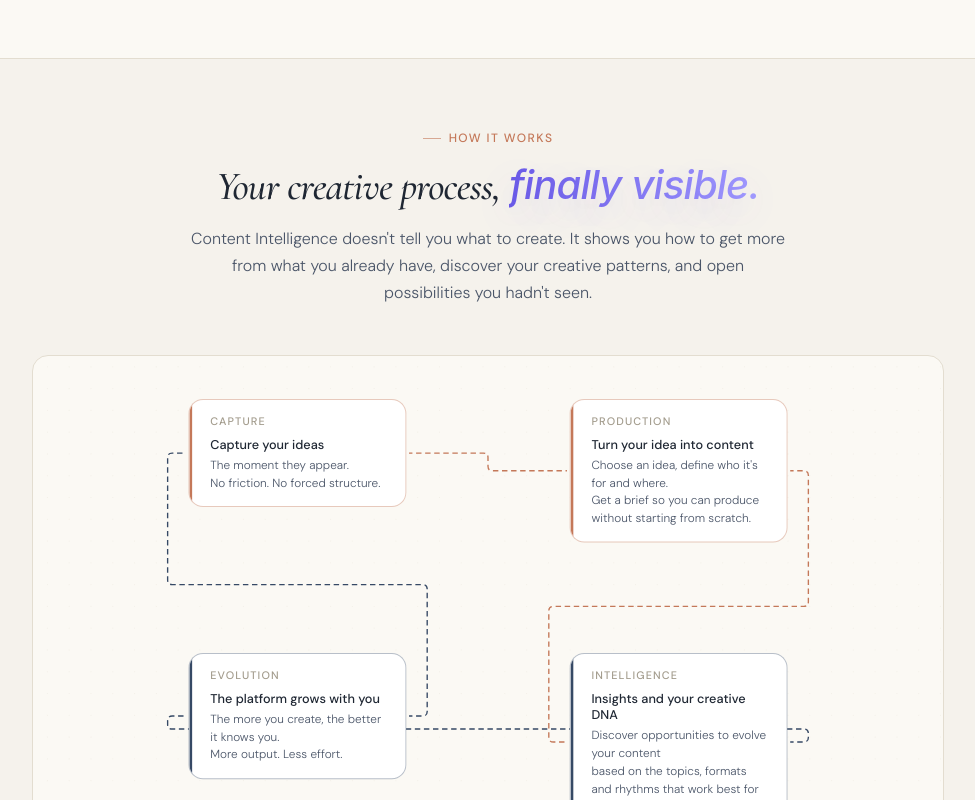
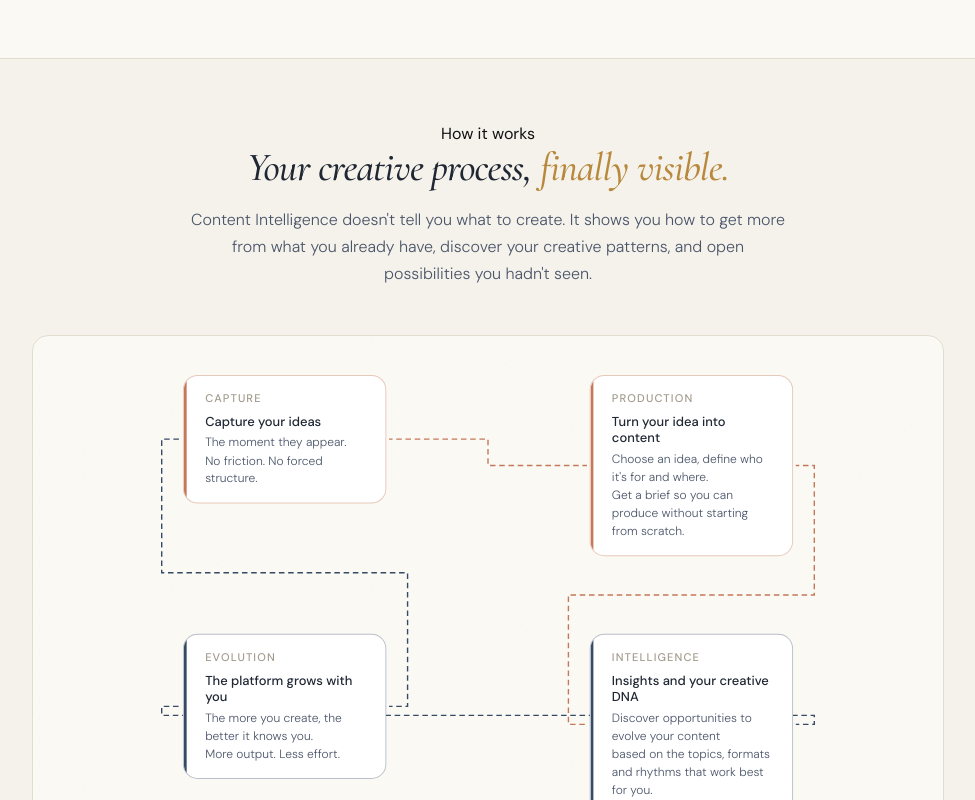
Before and after one commit to ruedalibre/landing-portfolio-content-intelligence-app, a React (Vite) app in the folder landing-portfolio-content-intelligence-app/: page / in a window 1280 px wide. Shown: the part 1300-2100 px from the top of the page, without its empty margins (152-1127 px from the left). Built offline with nearby package versions, Linux system fonts and the light colour scheme; no server answers; the database is empty.

Commit message:
Mejora estilos Solution section

```diff
--- a/landing-portfolio-content-intelligence-app/src/components/sections/LoopNode.tsx
+++ b/landing-portfolio-content-intelligence-app/src/components/sections/LoopNode.tsx
@@ -1,11 +1,11 @@
-import { Handle, Position } from '@xyflow/react';
+import { Handle, Position } from "@xyflow/react";
 
 type LoopNodeData = {
   phase: string;
   title: string;
   line1: string;
   line2: string;
-  accent: 'terracota' | 'slate';
+  accent: "terracota" | "slate";
 };
 
 const LoopNode = ({ data }: { data: LoopNodeData }) => {
--- a/landing-portfolio-content-intelligence-app/src/components/sections/Solution.tsx
+++ b/landing-portfolio-content-intelligence-app/src/components/sections/Solution.tsx
@@ -1,152 +1,174 @@
-import { useState, useEffect, useCallback } from 'react';
+import { useMemo } from "react";
 import {
   ReactFlow,
   ReactFlowProvider,
   useNodesState,
   useEdgesState,
+  Position,
   Background,
   BackgroundVariant,
-} from '@xyflow/react';
-import '@xyflow/react/dist/style.css';
-import { useTranslation } from 'react-i18next';
-import LoopNode from './LoopNode';
+} from "@xyflow/react";
+import "@xyflow/react/dist/style.css";
+import { useTranslation } from "react-i18next";
+import LoopNode from "./LoopNode";
 
-const nodeTypes = {
-  loopNode: LoopNode,
+const nodeTypes = { loopNode: LoopNode };
+
+const TERRACOTA = "#c47859";
+const SLATE = "#364965";
+
+const edgeStyle = (color: string) => ({
+  stroke: color,
+  strokeWidth: 1.5,
+  strokeDasharray: "6 4",
+});
+
+const Solution = () => {
+  const { t } = useTranslation("solution");
+
+  const isMobile = typeof window !== "undefined" && window.innerWidth < 768;
+
+  const desktopPos = {
+    "1": { x: 0, y: 0 },
+    "2": { x: 440, y: 0 },
+    "3": { x: 440, y: 280 },
+    "4": { x: 0, y: 280 },
   };
 
-const desktopPositions: Record<string, { x: number; y: number }> = {
-  '1': { x: 0, y: 0 },
-  '2': { x: 420, y: 0 },
-  '3': { x: 420, y: 280 },
-  '4': { x: 0, y: 280 },
+  const mobilePos = {
+    "1": { x: 0, y: 0 },
+    "2": { x: 0, y: 180 },
+    "3": { x: 0, y: 360 },
+    "4": { x: 0, y: 540 },
   };
 
-const mobilePositions: Record<string, { x: number; y: number }> = {
-  '1': { x: 0, y: 0 },
-  '2': { x: 0, y: 220 },
-  '3': { x: 0, y: 440 },
-  '4': { x: 0, y: 660 },
-};
+  const pos = isMobile ? mobilePos : desktopPos;
 
-const EDGES = [
+  const nodes = useMemo(
+    () => [
       {
-    id: 'e1-2',
-    source: '1',
-    target: '2',
-    type: 'smoothstep',
-    animated: true,
-    style: { stroke: '#c47859', strokeWidth: 1.5, strokeDasharray: '6 4' },
-  },
-  {
-    id: 'e2-3',
-    source: '2',
-    target: '3',
-    type: 'smoothstep',
-    animated: true,
-    style: { stroke: '#c47859', strokeWidth: 1.5, strokeDasharray: '6 4' },
-  },
-  {
-    id: 'e3-4',
-    source: '3',
-    target: '4',
-    type: 'smoothstep',
-    animated: true,
-    style: { stroke: '#364965', strokeWidth: 1.5, strokeDasharray: '6 4' },
-  },
-  {
-    id: 'e4-1',
-    source: '4',
-    target: '1',
-    type: 'smoothstep',
-    animated: true,
-    style: { stroke: '#364965', strokeWidth: 1.5, strokeDasharray: '6 4' },
-  },
-];
-
-// Inner component — holds React Flow state and must live inside ReactFlowProvider
-const SolutionDiagram = () => {
-  const { t } = useTranslation('solution');
-  const [isMobile, setIsMobile] = useState(() => window.innerWidth < 768);
-
-  const buildNodes = useCallback(
-    (mobile: boolean) => [
-      {
-        id: '1',
-        type: 'loopNode',
-        position: mobile ? mobilePositions['1'] : desktopPositions['1'],
+        id: "1",
+        type: "loopNode",
+        position: pos["1"],
+        sourcePosition: Position.Right,
+        targetPosition: Position.Left,
         data: {
-          phase: t('steps.capture.phase'),
-          title: t('steps.capture.title'),
-          line1: t('steps.capture.line1'),
-          line2: t('steps.capture.line2'),
-          accent: 'terracota',
+          phase: t("steps.capture.phase"),
+          title: t("steps.capture.title"),
+          line1: t("steps.capture.line1"),
+          line2: t("steps.capture.line2"),
+          accent: "terracota",
         },
       },
       {
-        id: '2',
-        type: 'loopNode',
-        position: mobile ? mobilePositions['2'] : desktopPositions['2'],
+        id: "2",
+        type: "loopNode",
+        position: pos["2"],
+        sourcePosition: isMobile ? Position.Bottom : Position.Bottom,
+        targetPosition: isMobile ? Position.Top : Position.Left,
         data: {
-          phase: t('steps.convert.phase'),
-          title: t('steps.convert.title'),
-          line1: t('steps.convert.line1'),
-          line2: t('steps.convert.line2'),
-          accent: 'terracota',
+          phase: t("steps.convert.phase"),
+          title: t("steps.convert.title"),
+          line1: t("steps.convert.line1"),
+          line2: t("steps.convert.line2"),
+          accent: "terracota",
         },
       },
       {
-        id: '3',
-        type: 'loopNode',
-        position: mobile ? mobilePositions['3'] : desktopPositions['3'],
+        id: "3",
+        type: "loopNode",
+        position: pos["3"],
+        sourcePosition: isMobile ? Position.Bottom : Position.Left,
+        targetPosition: isMobile ? Position.Top : Position.Top,
         data: {
-          phase: t('steps.insights.phase'),
-          title: t('steps.insights.title'),
-          line1: t('steps.insights.line1'),
-          line2: t('steps.insights.line2'),
-          accent: 'slate',
+          phase: t("steps.insights.phase"),
+          title: t("steps.insights.title"),
+          line1: t("steps.insights.line1"),
+          line2: t("steps.insights.line2"),
+          accent: "slate",
         },
       },
       {
-        id: '4',
-        type: 'loopNode',
-        position: mobile ? mobilePositions['4'] : desktopPositions['4'],
+        id: "4",
+        type: "loopNode",
+        position: pos["4"],
+        sourcePosition: isMobile ? Position.Bottom : Position.Top,
+        targetPosition: isMobile ? Position.Top : Position.Right,
         data: {
-          phase: t('steps.grow.phase'),
-          title: t('steps.grow.title'),
-          line1: t('steps.grow.line1'),
-          line2: t('steps.grow.line2'),
-          accent: 'slate',
+          phase: t("steps.grow.phase"),
+          title: t("steps.grow.title"),
+          line1: t("steps.grow.line1"),
+          line2: t("steps.grow.line2"),
+          accent: "slate",
         },
       },
     ],
-    [t]
+    [t, isMobile],
   );
 
-  const [nodes, setNodes, onNodesChange] = useNodesState(buildNodes(false));
-  const [edges, , onEdgesChange] = useEdgesState(EDGES);
+  const edges = useMemo(
+    () => [
+      {
+        id: "e1-2",
+        source: "1",
+        target: "2",
+        type: "step",
+        animated: true,
+        style: edgeStyle(TERRACOTA),
+      },
+      {
+        id: "e2-3",
+        source: "2",
+        target: "3",
+        type: "step",
+        animated: true,
+        style: edgeStyle(TERRACOTA),
+      },
+      {
+        id: "e3-4",
+        source: "3",
+        target: "4",
+        type: "step",
+        animated: true,
+        style: edgeStyle(SLATE),
+      },
+      {
+        id: "e4-1",
+        source: "4",
+        target: "1",
+        type: "step",
+        animated: true,
+        style: edgeStyle(SLATE),
+      },
+    ],
+    [],
+  );
 
-  // Sync nodes when breakpoint or language changes
-  useEffect(() => {
-    setNodes(buildNodes(isMobile));
-  }, [isMobile, buildNodes, setNodes]);
-
-  // Listen for viewport resize
-  useEffect(() => {
-    const handleResize = () => setIsMobile(window.innerWidth < 768);
-    window.addEventListener('resize', handleResize);
-    return () => window.removeEventListener('resize', handleResize);
-  }, []);
+  const [rfNodes, , onNodesChange] = useNodesState(nodes);
+  const [rfEdges, , onEdgesChange] = useEdgesState(edges);
 
   return (
+    <section id="how-it-works" className="solution reveal">
+      <div className="container solution__content">
+        <div className="solution__header">
+          <span className="section-label">{t("label")}</span>
+          <h2 className="solution__title">
+            {t("title")}{" "}
+            <span className="solution__highlight">{t("highlight")}</span>
+          </h2>
+          <p className="solution__subtitle">{t("subtitle")}</p>
+        </div>
+
+        <div className="solution__diagram">
+          <ReactFlowProvider>
             <ReactFlow
-      nodes={nodes}
-      edges={edges}
+              nodes={rfNodes}
+              edges={rfEdges}
               onNodesChange={onNodesChange}
               onEdgesChange={onEdgesChange}
               nodeTypes={nodeTypes}
               fitView
-      fitViewOptions={{ padding: 0.2 }}
+              fitViewOptions={{ padding: 0.18 }}
               nodesDraggable={false}
               nodesConnectable={false}
               elementsSelectable={false}
@@ -163,30 +185,8 @@ const SolutionDiagram = () => {
                 color="var(--border-subtle)"
               />
             </ReactFlow>
-  );
-};
-
-const Solution = () => {
-  const { t } = useTranslation('solution');
-
-  return (
-    <section id="how-it-works" className="solution reveal">
-      <div className="container solution__content">
-
-        <div className="solution__header">
-          <span className="section-label">{t('label')}</span>
-          <h2 className="solution__title">
-            {t('title')} <span className="highlight">{t('highlight')}</span>
-          </h2>
-          <p className="solution__subtitle">{t('subtitle')}</p>
-        </div>
-
-        <div className="solution__diagram">
-          <ReactFlowProvider>
-            <SolutionDiagram />
           </ReactFlowProvider>
         </div>
-
       </div>
     </section>
   );
--- a/landing-portfolio-content-intelligence-app/src/styles/sections/_solution.scss
+++ b/landing-portfolio-content-intelligence-app/src/styles/sections/_solution.scss
@@ -1,5 +1,3 @@
-// Solution section — React Flow diagram layout
-
 .solution {
   background: var(--bg-canvas);
   padding: var(--s-10) 0;
@@ -10,38 +8,10 @@
   margin: 0 auto;
 }
 
-/* ── HEADER ── */
-
 .solution__header {
   text-align: center;
   margin-bottom: var(--s-9);
 }
-
-/* Section eyebrow label — shared utility class */
-
-.section-label {
-  display: inline-flex;
-  align-items: center;
-  gap: 8px;
-  font-family: var(--font-sans);
-  font-size: var(--fs-12);
-  font-weight: 500;
-  text-transform: uppercase;
-  letter-spacing: 0.12em;
-  color: var(--accent);
-  margin-bottom: var(--s-4);
-
-  &::before {
-    content: "";
-    display: inline-block;
-    width: 18px;
-    height: 1px;
-    background: currentColor;
-    opacity: 0.6;
-  }
-}
-
-/* Title */
 
 .solution__title {
   font-family: var(--font-display);
@@ -53,17 +23,17 @@
   color: var(--text);
   margin-bottom: var(--s-4);
 
-  .highlight {
-    color: var(--primary);
-    font-style: italic;
-  }
-
   @media (max-width: 768px) {
     font-size: var(--fs-28);
   }
 }
 
-/* Subtitle */
+.solution__highlight {
+  color: #b8893d; // ocre — mismo token que --warning
+  font-family: var(--font-display);
+  font-style: italic;
+  font-weight: 500;
+}
 
 .solution__subtitle {
   font-family: var(--font-sans);
@@ -75,8 +45,7 @@
   margin: 0 auto;
 }
 
-/* ── DIAGRAM CONTAINER ── */
-
+// Contenedor del diagrama
 .solution__diagram {
   width: 100%;
   height: 520px;
@@ -85,25 +54,27 @@
   background: var(--bg-surface);
   border: 1px solid var(--border-subtle);
 
-  // React Flow overrides — keep coherent with design system
   .react-flow__renderer {
     background: transparent;
   }
+  .react-flow__background {
+    opacity: 0.5;
+  }
 
-  .react-flow__background {
-    opacity: 0.6;
+  // Eliminar el panel de controles de React Flow
+  .react-flow__panel {
+    display: none;
   }
 
   @media (max-width: 768px) {
-    height: 780px;
+    height: 860px;
   }
 }
 
-/* ── LOOP NODE ── */
-
+// Nodo
 .loop-node {
   display: flex;
-  width: 240px;
+  width: 220px;
   background: var(--bg-elevated);
   border: 1px solid var(--border);
   border-radius: var(--r-6);
@@ -116,7 +87,6 @@
 
   &--terracota {
     border-color: rgba(196, 120, 89, 0.4);
-
     .loop-node__bar {
       background: #c47859;
     }
@@ -124,7 +94,6 @@
 
   &--slate {
     border-color: rgba(54, 73, 101, 0.35);
-
     .loop-node__bar {
       background: var(--primary);
     }
```
Lines whose indentation alone changed are shown as unchanged.
